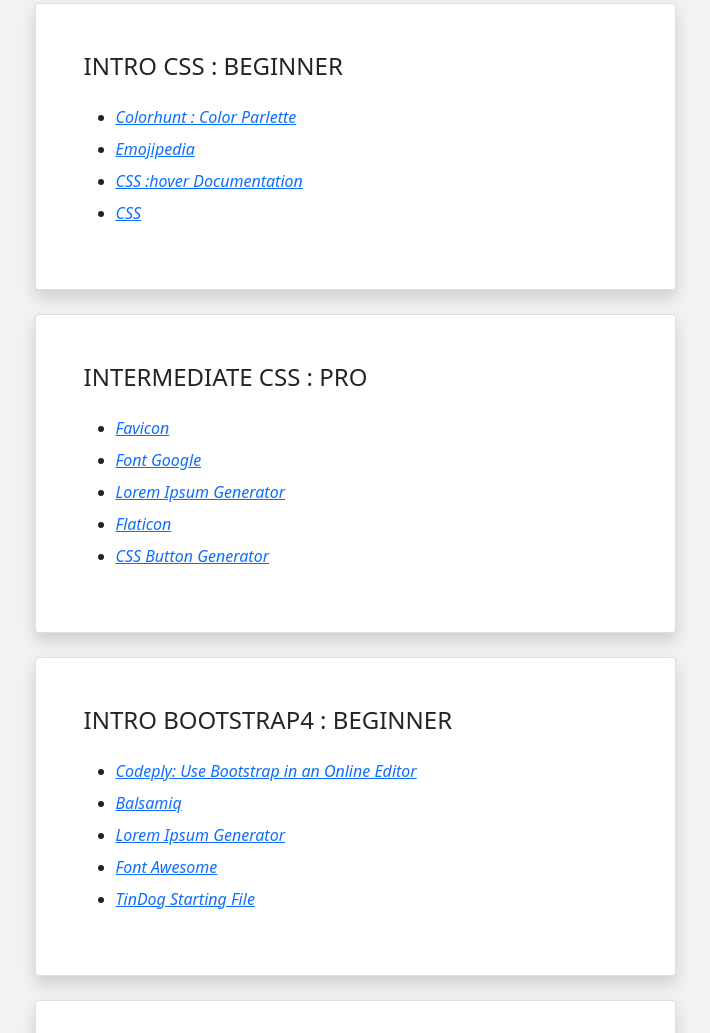
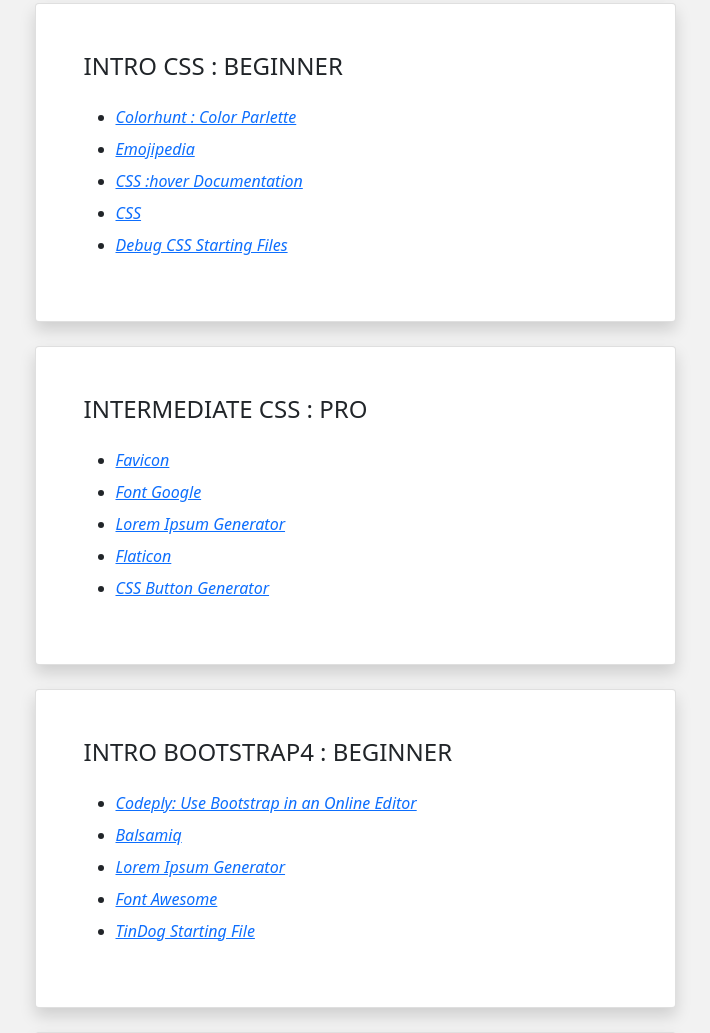
Before and after one commit to ZahrizhalAli/webdev, a plain HTML site: page index.html in a window 1280 px wide. Shown: the part 1529-2562 px from the top of the page, without its empty margins (285-995 px from the left). Drawn offline with nearby package versions, Linux system fonts and the light colour scheme.

Commit message:
Add Debug CSS Starting Files

```diff
--- a/index.html
+++ b/index.html
@@ -173,6 +173,7 @@
                 <li class="mb-2"><a href="https://emojipedia.org/" class="link-primary">Emojipedia</a></li>
                 <li class="mb-2"><a href="https://developer.mozilla.org/en-US/docs/Web/CSS/:hover" class="link-primary">CSS :hover Documentation</a></li>
                 <li class="mb-2"><a href="https://developer.mozilla.org/en-US/docs/Web/CSS/Reference" class="link-primary">CSS</a></li>
+                <li class="mb-2"><a href="https://drive.google.com/uc?export=download&id=10wBjqLLB9Xt3JKFHGIcIzpV_t97Exokp" class="link-primary">Debug CSS Starting Files</a></li>
 
 
               </ul>
```
